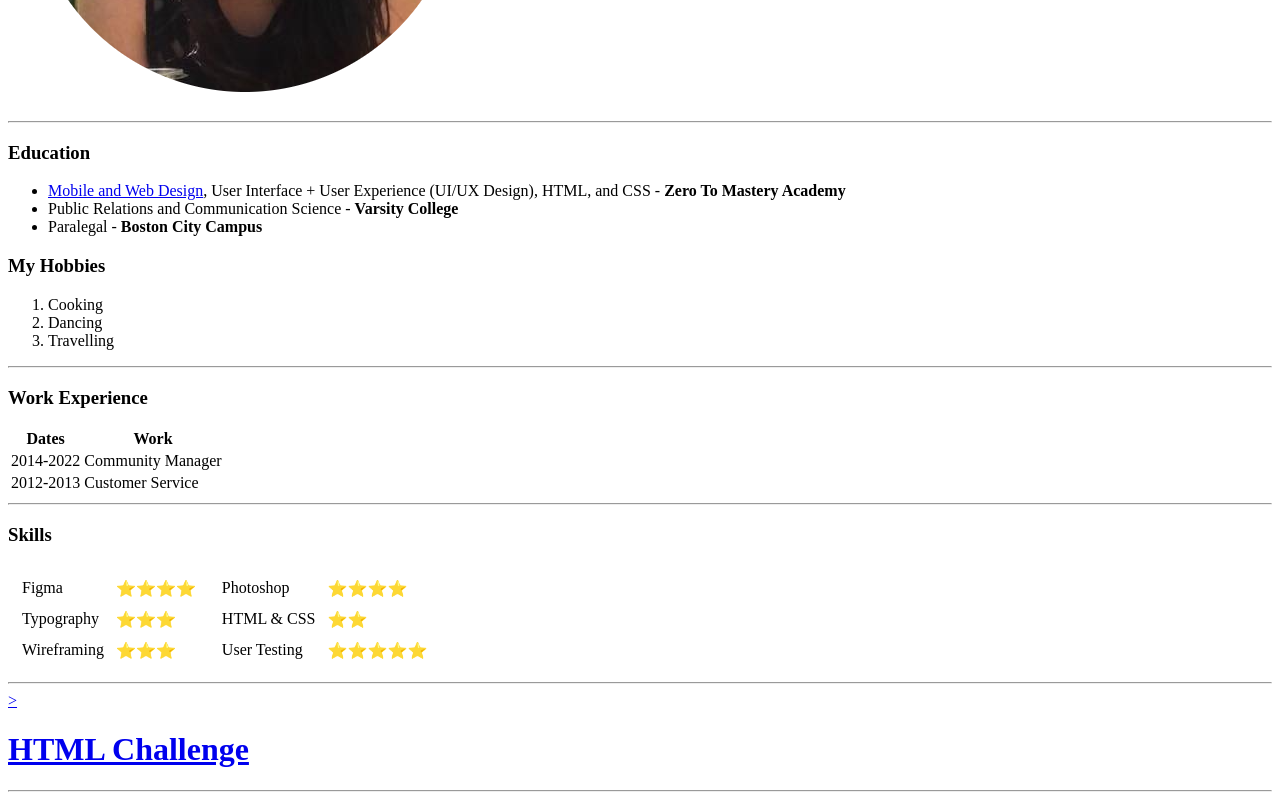
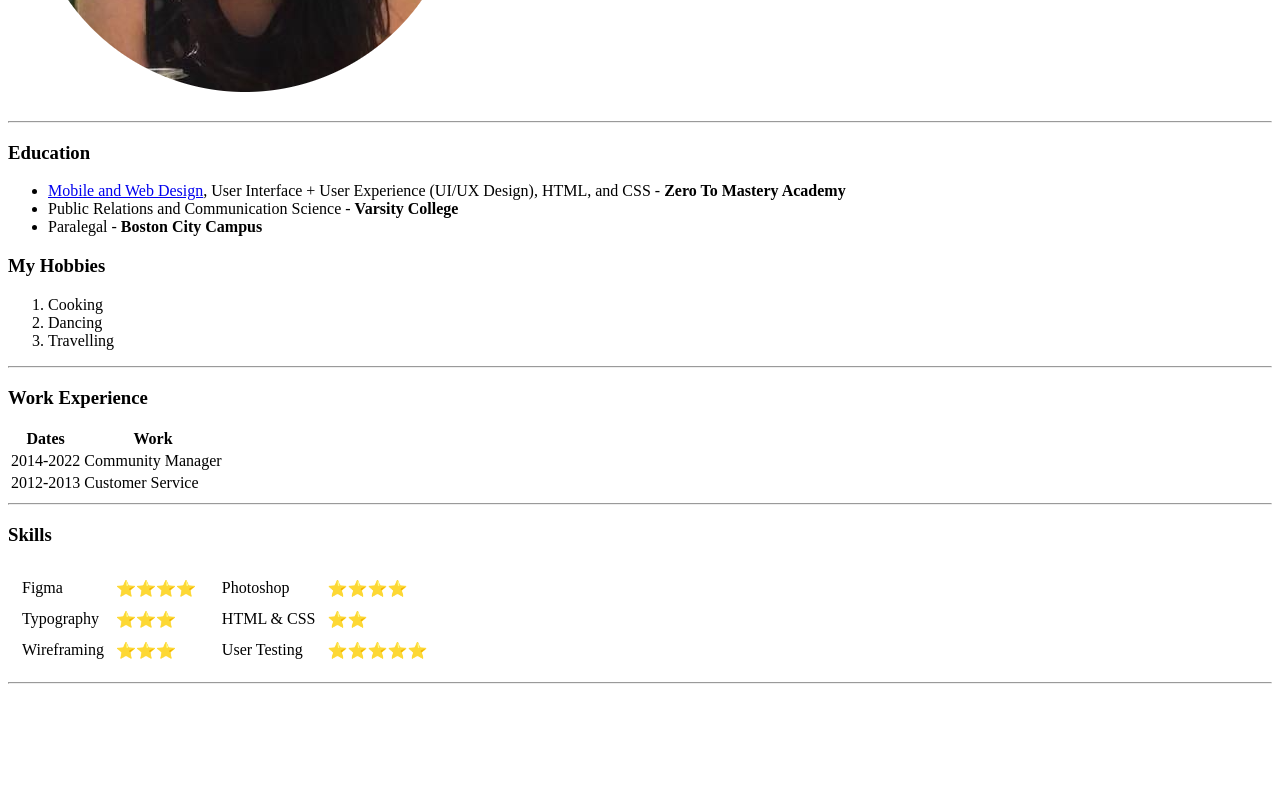
Before and after one commit to carriesandler/CV, a plain HTML site: page index.html in a window 1280 px wide. Shown: the part 369-1169 px from the top of the page. After the commit the page ends 1061 px from the top, so only its background shows below. Drawn offline with Linux system fonts and the light colour scheme.

Commit message:
Update index.html

```diff
--- a/index.html
+++ b/index.html
@@ -101,11 +101,3 @@
     <a href="Contact Information.html"Contact Information</a>
 </body>
 </html>
-
-
-
-<!DOCTYPE html>
-<html lang="en">
-
-><h1>HTML Challenge</h1>
-<hr>
```
